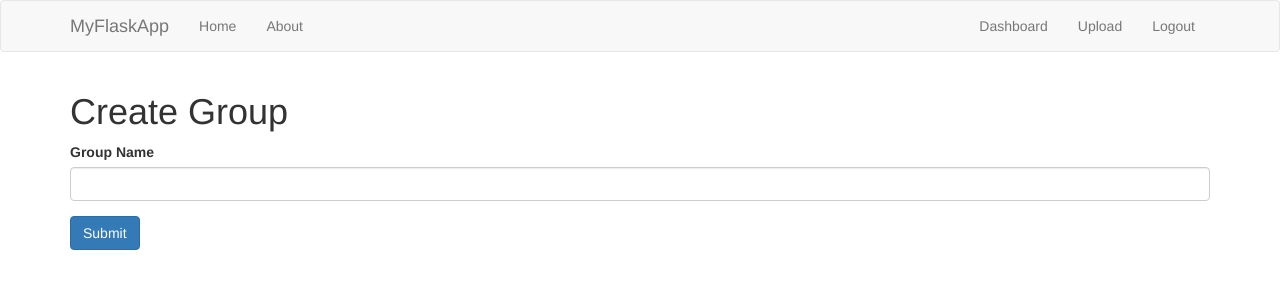
After one commit to dylan185/flask-file-transfer, a Flask app: page /create_group in a window 1280 px wide. The commit adds this page. Shown: the top 300 px of the page. Run offline with Flask 2, Linux system fonts and the light colour scheme; the visitor is signed in with stand-in values (Sample User, id 1); tables that the repository leaves empty hold one stand-in row (values such as "Sample post"); parts of the project's set-up code (start-up, migrations or seed data) failed here and were passed over; some libraries are stand-ins or nearby versions.

Commit message:
Added Models for DB, Impliemented groups & respective checks for them, Impliemented Foreign Keys, Fixed Login/Logout, Impliemented File uploading, Added hashing for passwords & filenames

```diff
--- a/app.py
+++ b/app.py
@@ -1,25 +1,95 @@
+#####################################
+#           Dylan Forsyth           #
+#   Flask File Transfer WebServer   #
+#         November 10, 2018         #
+#####################################
+
+import os
+import datetime
+import collections
 from flask import Flask, render_template, request, flash, redirect, url_for, session, logging
 from flask_mysqldb import MySQL
-from wtforms import Form, StringField, TextAreaField, PasswordField, validators
+from wtforms import Form, SelectField, StringField, TextAreaField, PasswordField, validators, FileField
 from passlib.hash import sha256_crypt
 from functools import wraps
+from werkzeug.utils import secure_filename
+from flask_sqlalchemy import SQLAlchemy
 
 app = Flask(__name__)
 
 # Config DB
-app.config['MYSQL_HOST'] = 'localhost'
-app.config['MYSQL_USER'] = 'SPFlaskWebServerUser'
-app.config['MYSQL_PASSWORD'] = '123456'
-app.config['MYSQL_DB'] = 'SPFlaskWebServer'
-app.config['MYSQL_CURSORCLASS'] = 'DictCursor'
+# app.config['MYSQL_HOST'] = 'localhost'
+# app.config['MYSQL_USER'] = 'SPFlaskWebServerUser'
+# app.config['MYSQL_PASSWORD'] = '123456'
+# app.config['MYSQL_DB'] = 'SPFlaskWebServer'
+# app.config['MYSQL_CURSORCLASS'] = 'DictCursor'
+
+# Set Upload Location
+UPLOAD_FOLDER = '/uploads'
+ALLOWED_EXTENSIONS = set(['txt', 'pdf', 'png', 'jpg', 'jpeg', 'gif', 'ppt'])
+app.config['UPLOAD_FOLDER'] = UPLOAD_FOLDER
+
+# SQL Alchemy setup
+app.config['SQLALCHEMY_TRACK_MODIFICATIONS'] = False
+app.config['SQLALCHEMY_DATABASE_URI'] = 'mysql://root:dylan185@localhost/SPFlaskWebServer1'
+db = SQLAlchemy(app)
 
 # Initialize
 mysql = MySQL(app)
 
+# Set up regexs
+username_reg = '^[A-Za-z0-9@_-]*$'
+name_reg = '^[\p{P}\s\w]*$'
+email_reg = '[^@]+@[^@]+\.[^@]+'
+password_reg = '^[A-Za-z0-9@-_?!]*$'
+group_reg = '^[A-Za-z0-9 ]*$'
 
-#######################
-#      HTML PAGES     #
-#######################
+##########
+# MODELS #
+##########
+
+class Group(db.Model):
+    group_id = db.Column(db.Integer, primary_key=True)
+    groupname = db.Column(db.String(80), unique=True, nullable=False)
+    creation_date = db.Column(db.DateTime, nullable=False, default=datetime.datetime.utcnow)
+
+    def __repr__(self):
+        return '<Group %r>' % self.groupname
+
+class User(db.Model):
+    user_id = db.Column(db.Integer, primary_key=True)
+    name = db.Column(db.String(80), nullable=False)
+    username = db.Column(db.String(80), unique=True, nullable=False)
+    email = db.Column(db.String(80), unique=True, nullable=False)
+    password = db.Column(db.String(100), nullable=False)
+    register_date = db.Column(db.DateTime, nullable=False, default=datetime.datetime.utcnow)
+
+    # Foreign Keys
+    group_id = db.Column(db.Integer, db.ForeignKey('group.group_id'), nullable=True)
+    group = db.relationship('Group', backref=db.backref('user_groups', lazy=True))
+
+    def __repr__(self):
+        return '<User %r>' % self.username
+
+class File(db.Model):
+    file_id = db.Column(db.Integer, primary_key=True)
+    file_name = db.Column(db.String(80), unique=True, nullable=False)
+    file_desc = db.Column(db.Text())
+    file_path = db.Column(db.String(100), nullable=False)
+    upload_date = db.Column(db.DateTime, nullable=False, default=datetime.datetime.utcnow)
+
+    # Foriegn Keys
+    user_id = db.Column(db.Integer, db.ForeignKey('user.user_id'), nullable=False)
+    user = db.relationship('User', backref=db.backref('file_users', lazy=True))
+    group_id = db.Column(db.Integer, db.ForeignKey('group.group_id'), nullable=False)
+    group = db.relationship('Group', backref=db.backref('file_groups', lazy=True))
+
+    def __repr__(self):
+        return '<File %r>' % self.file_name
+
+##############
+# HTML PAGES #
+##############
 
 # Index
 @app.route('/')
@@ -31,48 +101,48 @@ def index():
 def about():
     return render_template('about.html')
 
-# Uploads or Images
-@app.route('/uploads')
-def uploads():
-    return render_template('uploads.html')
-
-# Single Image
-@app.route('/uploads/<string:id>/')
-def get_image(id):
-    return render_template('image.html', id=id)
-
-# Upload
-@app.route('/upload')
-def upload_file():
-   return render_template('upload.html')
-
 # User Registration Form
 class RegisterForm(Form):
-    name = StringField('Name', [validators.Length(min=1, max=50)])
-    username = StringField('Username', [validators.Length(min=4, max=25)])
-    email = StringField('Email', [validators.Length(min=6, max=30)])
-    password = PasswordField('Password',[
-        validators.DataRequired(),
-        validators.EqualTo('confirm', message='Passwords do not match.'),
-    ])
+    name = StringField('Name', [
+        validators.Length(min=1, max=80, message="Name must be between 1 & 80 characters."),
+        validators.Regexp(name_reg, message="Name must contain only letters & spaces.")
+        ])
+    username = StringField('Username', [
+        validators.Length(min=4, max=25, message="Username must be between 4 & 25 characters."),
+        validators.Regexp(username_reg, message="Username must contain only letters, numbers or underscores.")
+        ])
+    email = StringField('Email', [
+        validators.Length(min=6, max=30, message="Email must be between 6 & 30 characters."),
+        validators.Regexp(email_reg, message="Email must follow the format '####'@'######'.com & only contain letters, numbers, underscores, dashes, or periods.")
+        ])
+    password = PasswordField('Password', [
+        validators.Length(min=5, max=30, message="Password must be between 5 & 30 characters."),
+        validators.Regexp(password_reg, message="Passwords may only contain letters, numbers, underscores, dashes, exclaimation/question marks, or periods."),
+        validators.DataRequired(),validators.EqualTo('confirm', message="Passwords do not match.")
+        ])
     confirm = PasswordField('Confirm Password')
+    groupnames = SelectField('Group', choices=[(g.group_id, g.groupname) for g in Group.query.order_by('groupname')] )
 
 # User Registration
 @app.route('/register', methods=['GET', 'POST'])
 def register():
     form = RegisterForm(request.form)
+
     if request.method == 'POST' and form.validate():
         name = form.name.data
         email = form.email.data
         username = form.username.data
         password = sha256_crypt.encrypt(str(form.password.data))
+        groupname = form.groupnames.data
 
-        # create cursor
-        cur = mysql.connection.cursor()
-        cur.execute("INSERT INTO users(name, email, username, password) VALUES(%s, %s, %s, %s)", (name, email, username, password))
-        # commit DB then close connection
-        mysql.connection.commit()
-        cur.close()
+        # Get group
+        group = Group.query.filter_by(groupname=groupname).first()
+
+        # create object
+        new_user = User(name=name, email=email, username=username, password=password, group=group)
+        db.session.add(new_user)
+        db.session.commit()
+
         flash('You are now registered and can log in.', 'success')
         return redirect(url_for('login'))
 
@@ -86,30 +156,23 @@ def login():
         username = request.form['username']
         password_attempt = request.form['password']
 
-        # Create cursor
-        cur = mysql.connection.cursor()
-        result = cur.execute("SELECT * FROM users WHERE username = %s", [username])
-
-        if result > 0:
-            # Fetch password hash
-            data = cur.fetchone()
-            password = data['password']
-
+        # Get account and verify
+        user = User.query.filter_by(username=username).first()
+        if user:
             # Compare Passwords
-            if sha256_crypt.verify(password_attempt, password):
+            if sha256_crypt.verify(password_attempt, user.password):
                 session['logged_in'] = True
                 session['username'] = username
+                session['in_group'] = True
+                session['groupname'] = user.groupname
                 flash('Logged in', 'success')
                 return redirect(url_for('dashboard'))
             else:
                 error = 'Invalid Login.'
                 return render_template('login.html', error=error)
-            # close connection
-            cur.close()
-
-        else: # No user
-           error = 'Username not found.'
-           return render_template('login.html', error=error)
+        else: # No User
+            error = 'Username not found.'
+            return render_template('login.html', error=error)
 
     return render_template('login.html')
 
@@ -124,6 +187,17 @@ def is_logged_in(f):
             return redirect(url_for('login'))
     return wrap
 
+# Check if user is in group
+def is_in_group(f):
+    @wraps(f)
+    def wrap(*args, **kwargs):
+        if 'in_group' in session:
+            return f(*args, **kwargs)
+        else:
+            flash('Unauthorized, Please join group.', 'danger')
+            return redirect(url_for('dashboard'))
+    return wrap
+
 # Logout
 @app.route('/logout')
 def logout():
@@ -131,12 +205,65 @@ def logout():
     flash('You are logged out.', 'success')
     return redirect(url_for('login'))
 
+# Group Creation Form
+class GroupForm(Form):
+    groupname = StringField('Group Name', [
+        validators.Length(min=4, max=35, message="Group Name must be between 4 & 35 characters."),
+        validators.Regexp(regex=group_reg, message="Group Name must contain only letters, numbers and spaces.")
+        ])
+
+# Create Group
+@app.route('/create_group', methods=['GET', 'POST'])
+@is_logged_in
+def create_group():
+    form = GroupForm(request.form)
+    if request.method == 'POST' and form.validate():
+        groupname = form.groupname.data
+
+        # Add to DB
+        new_group = Group(groupname=groupname)
+        db.session.add(new_group)
+        db.session.commit()
+
+        flash('Group Created.', 'success')
+        return redirect(url_for('dashboard'))
+
+    return render_template('create_group.html', form=form)
+
 # Dashboard
 @app.route('/dashboard')
 @is_logged_in
 def dashboard():
     return render_template('dashboard.html')
 
+# Upload File Form
+class UploadFileForm(Form):
+    file_name = StringField('File Name', [
+        validators.Length(min=4, max=35, message="Group Name must be between 4 & 35 characters."),
+    ])
+    file_desc = TextAreaField('Body', [
+        validators.Length(min=30)
+    ])
+    file = FileField()
+
+# Upload File
+@app.route('/upload_file', methods=['GET', 'POST'])
+@is_logged_in
+@is_in_group
+def upload_file():
+    form = UploadFileForm(request.form)
+    if request.method == 'POST' and form.validate():
+        file_name = secure_filename(form.file.data.filename)
+        file_desc = form.desc.data
+        form.file.data.save('uploads/' + file_name)
+
+        # Get user and group
+        user = User.query.filter_by(username=session.get('username')).first()
+        group = Group.query.filter_by(groupname=session.get('groupname')).first()
+
+        # Add to DB
+        new_file = File(file_name=file_name, file_desc=file_desc, file_path='uploads/%s'%file_name, user=user, group=group)
+
 if __name__ == '__main__':
     app.secret_key = 'V8EVmF*RfdV!TX055eBI'
     app.run(debug = True)
--- /dev/null
+++ b/templates/create_group.html
@@ -0,0 +1,12 @@
+{% extends 'layout.html'%}
+
+{% block body %}
+    <h1>Create Group</h1>
+    {% from "includes/_formhelpers.html" import render_field %}
+    <form method="POST" action="">
+        <div class="form-group">
+        {{render_field(form.groupname, class_="form-control")}}
+        </div>
+        <p><input type="submit" class="btn btn-primary" value="Submit"></p>
+    </form>
+{% endblock %}
--- a/templates/image.html
+++ /dev/null
@@ -1,5 +0,0 @@
-{% extends 'layout.html' %}
-
-{% block body %}
-    <h1>{{id}}</h1>
-{% endblock %}
--- a/templates/index.html
+++ b/templates/index.html
@@ -2,8 +2,8 @@
 
 {% block body %}
     <div class="jumbotron text-center">
-        <h1>Welcome To FlaskApp</h1>
-        <p class="lead">This application is built on the Python Flask framework and is the focus for the "Python Flask From Scratch" YouTube series</p>
+        <h1>Welcome To File Sharing</h1>
+        <p class="lead">This application is built on the Python Flask framework and was based on the <a href="https://youtu.be/zRwy8gtgJ1A">"Python Flask From Scratch"</a> YouTube series by Traversy Media.</p>
 
         {% if session.logged_in == NULL %}
             <a href="/register" class="btn btn-primary btn-lg">Register</a>
--- a/templates/register.html
+++ b/templates/register.html
@@ -19,6 +19,9 @@
         <div class="form-group">
         {{render_field(form.confirm, class_="form-control")}}
         </div>
+        <div class="form-group">
+        {{render_field(form.groupnames, class_="form-control")}}
+        </div>
         <p><input type="submit" class="btn btn-primary" value="Submit"></p>
     </form>
 {% endblock %}
```
Also changed, not shown: templates/dashboard.html (+14 -1 lines), templates/upload.html (deleted, +0 -11 lines), templates/uploads.html (deleted, +0 -10 lines), templates/upload_file.html (added).
